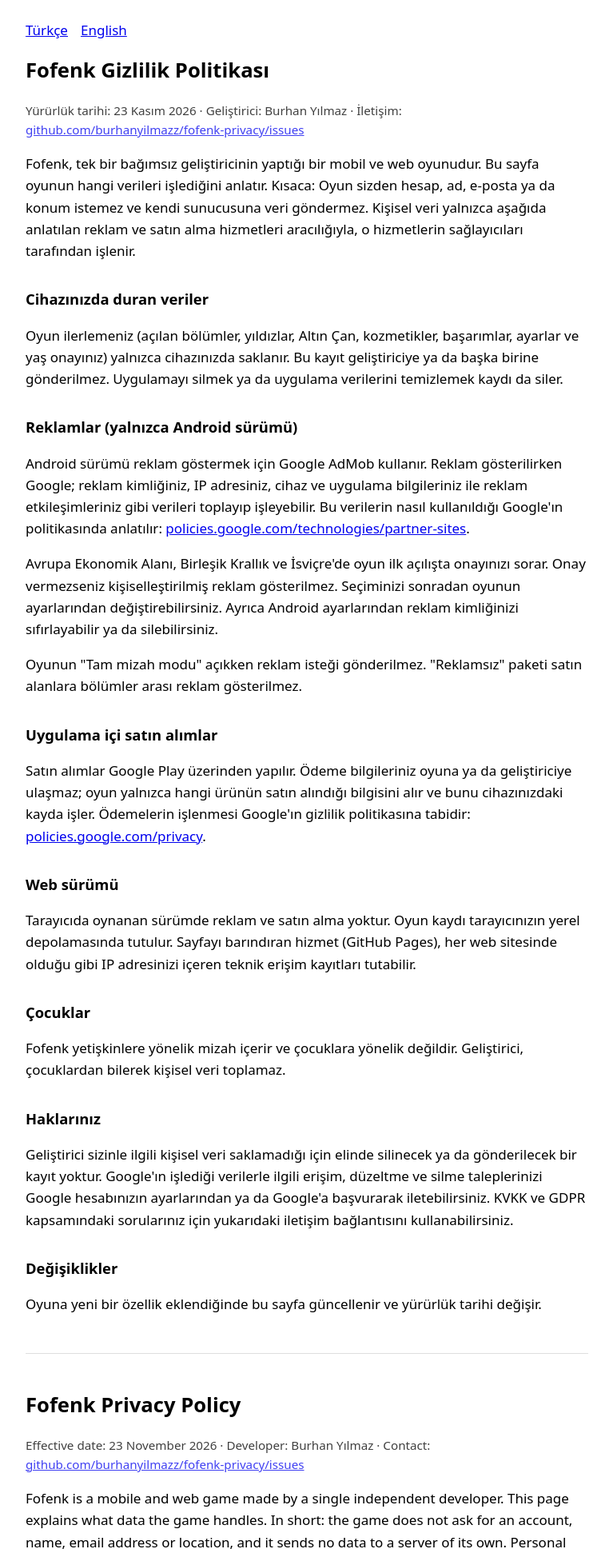
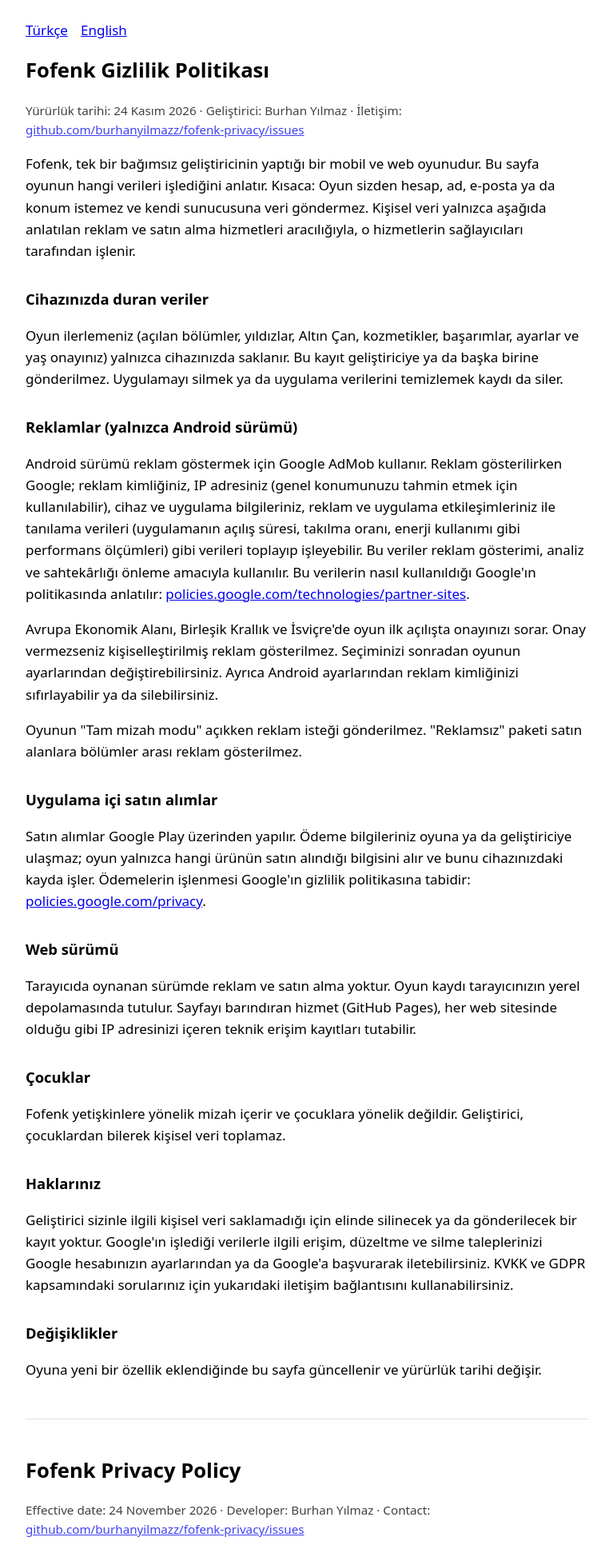
Before and after one commit to burhanyilmazz/fofenk-privacy, a plain HTML site: page index.html in a window 1280 px wide. Shown: the top 1937 px of the page at 80% size, without its empty margins (256-1023 px from the left). Drawn offline with Linux system fonts and the light colour scheme.

Commit message:
Name diagnostics, app interactions and purposes in the ads section

```diff
--- a/index.html
+++ b/index.html
@@ -20,7 +20,7 @@
 
 <section id="tr" lang="tr">
 <h1>Fofenk Gizlilik Politikası</h1>
-<p class="meta">Yürürlük tarihi: 23 Kasım 2026 · Geliştirici: Burhan Yılmaz · İletişim: <a href="https://github.com/burhanyilmazz/fofenk-privacy/issues">github.com/burhanyilmazz/fofenk-privacy/issues</a></p>
+<p class="meta">Yürürlük tarihi: 24 Kasım 2026 · Geliştirici: Burhan Yılmaz · İletişim: <a href="https://github.com/burhanyilmazz/fofenk-privacy/issues">github.com/burhanyilmazz/fofenk-privacy/issues</a></p>
 
 <p>Fofenk, tek bir bağımsız geliştiricinin yaptığı bir mobil ve web oyunudur. Bu sayfa oyunun hangi verileri işlediğini anlatır. Kısaca: Oyun sizden hesap, ad, e-posta ya da konum istemez ve kendi sunucusuna veri göndermez. Kişisel veri yalnızca aşağıda anlatılan reklam ve satın alma hizmetleri aracılığıyla, o hizmetlerin sağlayıcıları tarafından işlenir.</p>
 
@@ -28,7 +28,7 @@
 <p>Oyun ilerlemeniz (açılan bölümler, yıldızlar, Altın Çan, kozmetikler, başarımlar, ayarlar ve yaş onayınız) yalnızca cihazınızda saklanır. Bu kayıt geliştiriciye ya da başka birine gönderilmez. Uygulamayı silmek ya da uygulama verilerini temizlemek kaydı da siler.</p>
 
 <h2>Reklamlar (yalnızca Android sürümü)</h2>
-<p>Android sürümü reklam göstermek için Google AdMob kullanır. Reklam gösterilirken Google; reklam kimliğiniz, IP adresiniz, cihaz ve uygulama bilgileriniz ile reklam etkileşimleriniz gibi verileri toplayıp işleyebilir. Bu verilerin nasıl kullanıldığı Google'ın politikasında anlatılır: <a href="https://policies.google.com/technologies/partner-sites">policies.google.com/technologies/partner-sites</a>.</p>
+<p>Android sürümü reklam göstermek için Google AdMob kullanır. Reklam gösterilirken Google; reklam kimliğiniz, IP adresiniz (genel konumunuzu tahmin etmek için kullanılabilir), cihaz ve uygulama bilgileriniz, reklam ve uygulama etkileşimleriniz ile tanılama verileri (uygulamanın açılış süresi, takılma oranı, enerji kullanımı gibi performans ölçümleri) gibi verileri toplayıp işleyebilir. Bu veriler reklam gösterimi, analiz ve sahtekârlığı önleme amacıyla kullanılır. Bu verilerin nasıl kullanıldığı Google'ın politikasında anlatılır: <a href="https://policies.google.com/technologies/partner-sites">policies.google.com/technologies/partner-sites</a>.</p>
 <p>Avrupa Ekonomik Alanı, Birleşik Krallık ve İsviçre'de oyun ilk açılışta onayınızı sorar. Onay vermezseniz kişiselleştirilmiş reklam gösterilmez. Seçiminizi sonradan oyunun ayarlarından değiştirebilirsiniz. Ayrıca Android ayarlarından reklam kimliğinizi sıfırlayabilir ya da silebilirsiniz.</p>
 <p>Oyunun "Tam mizah modu" açıkken reklam isteği gönderilmez. "Reklamsız" paketi satın alanlara bölümler arası reklam gösterilmez.</p>
 
@@ -52,7 +52,7 @@
 
 <section id="en" lang="en">
 <h1>Fofenk Privacy Policy</h1>
-<p class="meta">Effective date: 23 November 2026 · Developer: Burhan Yılmaz · Contact: <a href="https://github.com/burhanyilmazz/fofenk-privacy/issues">github.com/burhanyilmazz/fofenk-privacy/issues</a></p>
+<p class="meta">Effective date: 24 November 2026 · Developer: Burhan Yılmaz · Contact: <a href="https://github.com/burhanyilmazz/fofenk-privacy/issues">github.com/burhanyilmazz/fofenk-privacy/issues</a></p>
 
 <p>Fofenk is a mobile and web game made by a single independent developer. This page explains what data the game handles. In short: the game does not ask for an account, name, email address or location, and it sends no data to a server of its own. Personal data is processed only through the advertising and purchase services described below, by the providers of those services.</p>
 
@@ -60,7 +60,7 @@
 <p>Your progress (unlocked levels, stars, Golden Bells, cosmetics, achievements, settings and your age confirmation) is stored only on your device. It is not sent to the developer or anyone else. Uninstalling the app or clearing its data deletes it.</p>
 
 <h2>Advertising (Android version only)</h2>
-<p>The Android version uses Google AdMob to show ads. When ads are shown, Google may collect and process data such as your advertising ID, IP address, device and app information, and ad interactions. Google explains how it uses this data here: <a href="https://policies.google.com/technologies/partner-sites">policies.google.com/technologies/partner-sites</a>.</p>
+<p>The Android version uses Google AdMob to show ads. When ads are shown, Google may collect and process data such as your advertising ID, IP address (which may be used to estimate your general location), device and app information, ad and app interactions, and diagnostic data (performance measurements such as app launch time, hang rate and energy usage). This data is used for advertising, analytics and fraud prevention. Google explains how it uses this data here: <a href="https://policies.google.com/technologies/partner-sites">policies.google.com/technologies/partner-sites</a>.</p>
 <p>In the European Economic Area, the United Kingdom and Switzerland the game asks for your consent the first time it starts. If you do not consent, personalised ads are not shown. You can change your choice later in the game's settings. You can also reset or delete your advertising ID in Android settings.</p>
 <p>No ad requests are sent while the game's "Full humour mode" is on. Players who buy the "Ad-free" pack are not shown ads between levels.</p>
 
```
